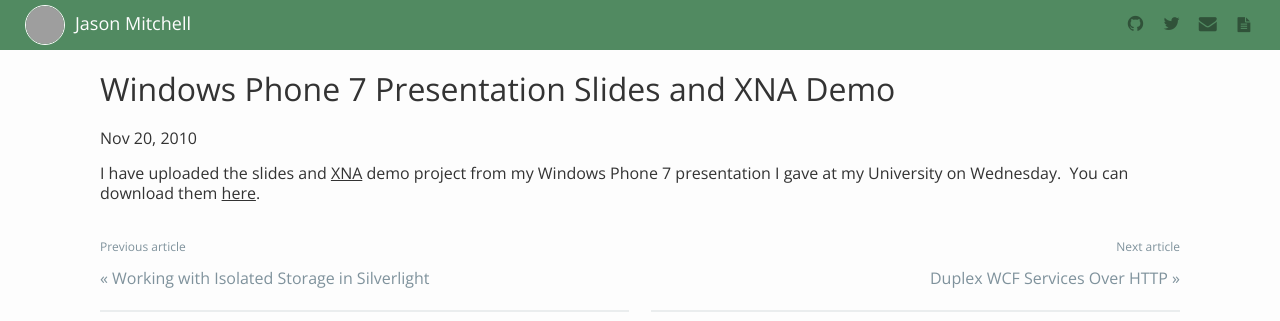
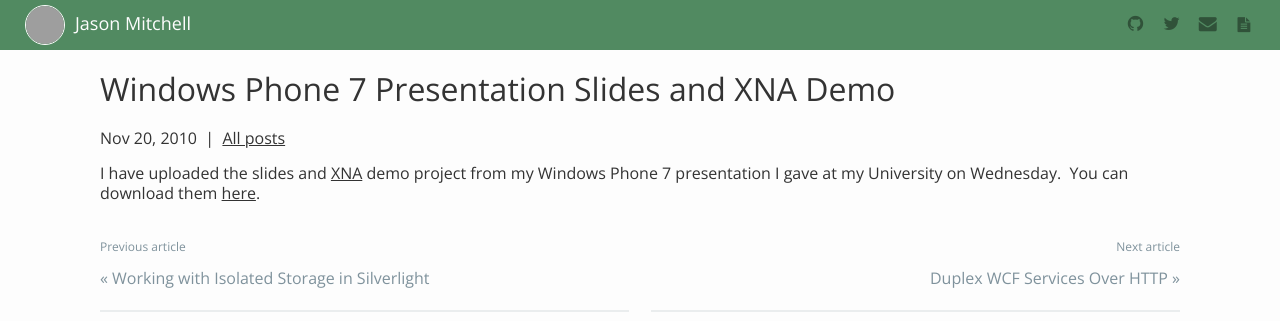
Before and after one commit to jsoncodes/jsoncodes.github.io, a Jekyll site: the page built from _posts/2010-11-20-windows-phone-7-slide-and-xna-demo.markdown, in a window 1280 px wide. Shown: the top 321 px of the page. Built offline with Jekyll 4.4.1, drawn with Linux system fonts in a browser that asks for light colours; nearby versions of some CDN libraries; comment, search, counter and statistics services are not loaded; grey boxes are pictures that could not be loaded.

Commit message:
Adding all posts link

```diff
--- a/_layouts/post.html
+++ b/_layouts/post.html
@@ -13,11 +13,17 @@
 
 <div class="post">
     {% if page.cover %}
-      <p class="post-meta">{{ page.date | date: "%b %-d, %Y" }}{% if page.author %} • {{ page.author }}{% endif %}{% if page.meta %} • {{ page.meta }}{% endif %}</p>
+      <p class="post-meta">
+        {{ page.date | date: "%b %-d, %Y" }}{% if page.author %} • {{ page.author }}{% endif %}{% if page.meta %} • {{ page.meta }}{% endif %}
+        &nbsp;|&nbsp;&nbsp;<a href="/blog">All posts</a>
+      </p>
     {% else %}
       <header>
           <h1>{{ page.title }}</h1>
-          <p class="post-meta">{{ page.date | date: "%b %-d, %Y" }}{% if page.author %} • {{ page.author }}{% endif %}{% if page.meta %} • {{ page.meta }}{% endif %}</p>
+          <p class="post-meta">
+            {{ page.date | date: "%b %-d, %Y" }}{% if page.author %} • {{ page.author }}{% endif %}{% if page.meta %} • {{ page.meta }}{% endif %}
+            &nbsp;|&nbsp;&nbsp;<a href="/blog">All posts</a>
+          </p>
       </header>
     {% endif %}
     <article class="post-content">
```
